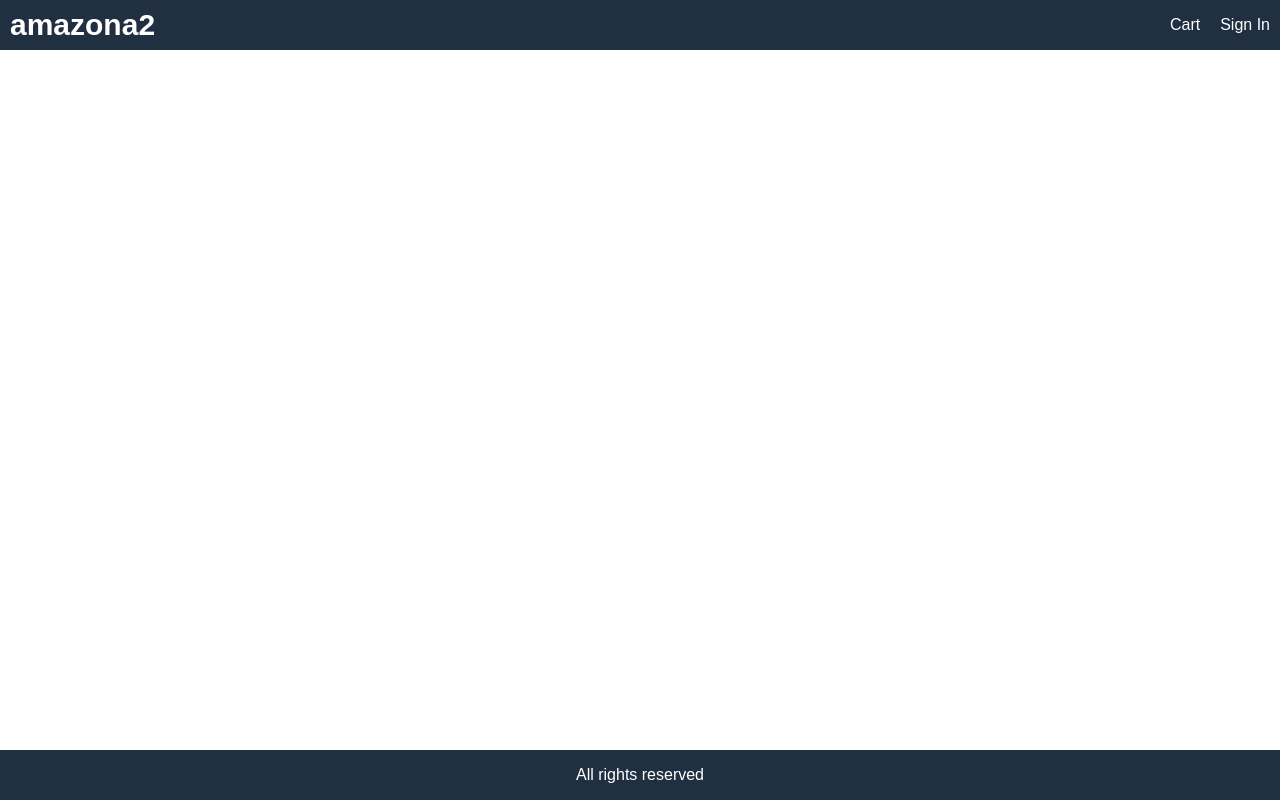
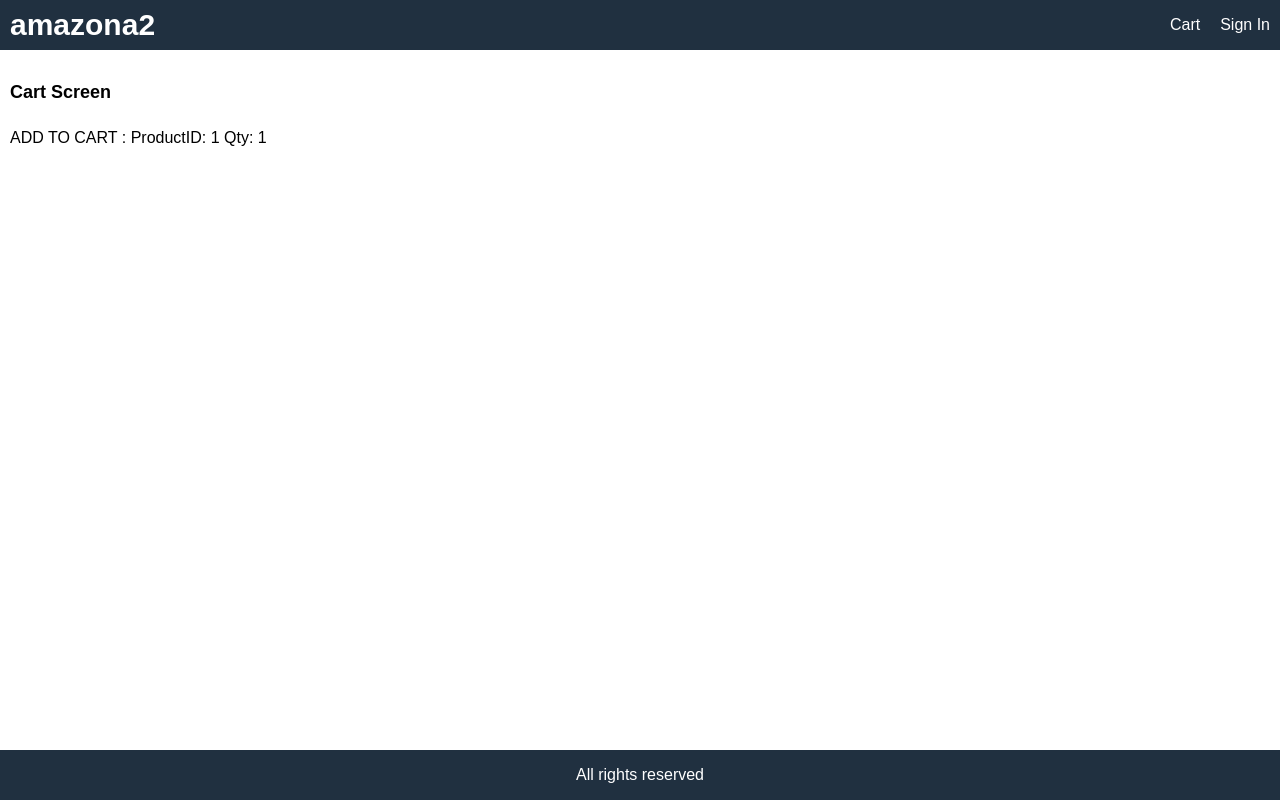
Before and after one commit to fredWills224/amazona2, a React (Create React App) app in the folder frontend/: page /cart/1 in a window 1280 px wide. Built offline with nearby package versions, Linux system fonts and the light colour scheme.

Commit message:
add to cart event

```diff
--- a/frontend/src/App.js
+++ b/frontend/src/App.js
@@ -1,5 +1,6 @@
 import React from 'react';
 import { BrowserRouter, Route } from 'react-router-dom';
+import CartScreen from './screens/CartScreen';
 import HomeScreen from './screens/HomeScreen';
 import ProductScreen from './screens/ProductScreen';
 
@@ -19,6 +20,7 @@ function App() {
         </header>
 
         <main>
+          <Route path="/cart/:id?" component={CartScreen}></Route>
           <Route path="/product/:id" component={ProductScreen}></Route>
           <Route path="/" component={HomeScreen} exact></Route>
         </main>
--- a/frontend/src/index.css
+++ b/frontend/src/index.css
@@ -64,6 +64,9 @@ body{
         li{
             margin: 1rem 0.1rem;
         }
+        input,
+        select,
+        textarea,
         button{
             padding: 1rem;
             border-radius: 0.5rem;
@@ -72,9 +75,14 @@ body{
             font-family: Arial, Helvetica, sans-serif;
             -webkit-font-smoothing: antialiased;
             -moz-osx-font-smoothing: grayscale;
+        }
+        button{
             background-color: #f8f8f8;
             cursor: pointer;
         }
+        input:hover,
+        select:hover,
+        textarea:hover,
         button:hover{
             border: 0.1rem #404040 solid;
         }
--- /dev/null
+++ b/frontend/src/screens/CartScreen.js
@@ -0,0 +1,24 @@
+import React from 'react';
+
+export default function CartScreen(props) {
+    const productId = props.match.params.id;
+    /* qty being grabbed from query-string in the url */
+    /*
+        if [props.location.search] exist split the string at ['='] and
+        put these elements in an array. Take the element and index `[1]`
+        and cast it into a number. Then set this number to qty. If
+        [props.location.search] doesn't exist set qty to [1]
+    */
+    const qty = props.location.search
+        ? Number(props.location.search.split('=')[1])
+        : 1
+    ;
+    return (
+        <div>
+            <h1>Cart Screen</h1>
+            <p>
+                ADD TO CART : ProductID: {productId} Qty: {qty}
+            </p>
+        </div>
+    );
+}
--- a/frontend/src/screens/ProductScreen.js
+++ b/frontend/src/screens/ProductScreen.js
@@ -1,4 +1,4 @@
-import React, { useEffect } from 'react'
+import React, { useEffect, useState } from 'react'
 import { useDispatch, useSelector } from 'react-redux';
 import { Link } from 'react-router-dom';
 import { detailsProduct } from '../actions/productActions';
@@ -10,11 +10,16 @@ export default function ProductScreen(props) {
 
     const dispatch = useDispatch();
     const productId = props.match.params.id;
+    const [qty, setQty] = useState(1);
     const productDetails = useSelector((state)=> state.productDetails);
     const { loading, error, product } = productDetails;
     useEffect(() => {
         dispatch(detailsProduct(productId));
     }, [ dispatch, productId ]);
+
+    const addToCartHandler = ()=>{
+        props.history.push(`/cart/${productId}?qty=${qty}`);
+    };
 
     return (
 
@@ -78,9 +83,39 @@ export default function ProductScreen(props) {
                                             </div>
                                         </div>
                                     </li>
-                                    <li>
-                                        <button className="primary block">Add to Cart</button>
-                                    </li>
+                                    {
+                                        product.countInStock > 0 &&(
+                                            <>
+                                                <li>
+                                                    <div className="row">
+                                                        <div>Qty</div>
+                                                        <div>
+                                                            <select
+                                                                value={qty}
+                                                                onChange={e => setQty(e.target.value)}
+                                                            >
+                                                                {[...Array(product.countInStock).keys()].map(
+                                                                    (x)=> (
+                                                                        <option key={x+1} value={x+1}>
+                                                                            {x +1}
+                                                                        </option>
+                                                                    )
+                                                                )}
+                                                            </select>
+                                                        </div>
+                                                    </div>
+                                                </li>
+                                                <li>
+                                                    <button
+                                                        onClick={addToCartHandler}
+                                                        className="primary block"
+                                                    >
+                                                        Add to Cart
+                                                    </button>
+                                                </li>
+                                            </>
+                                        )
+                                    }
 
                                 </ul>
                             </div>
```
Also changed, not shown: 2 other files (tests, documents, lock files or other folders).
